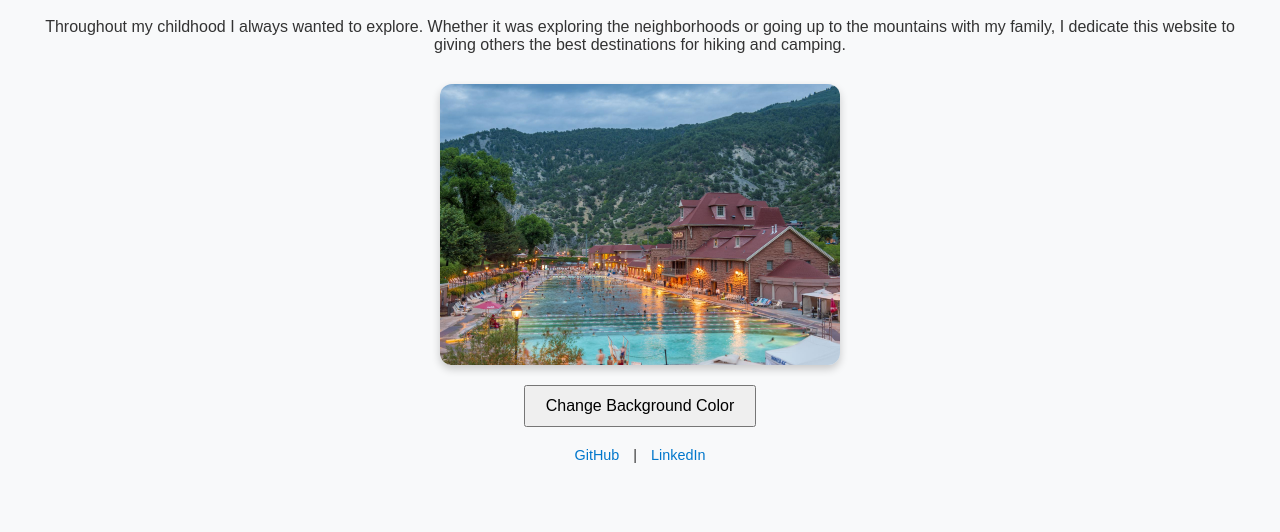
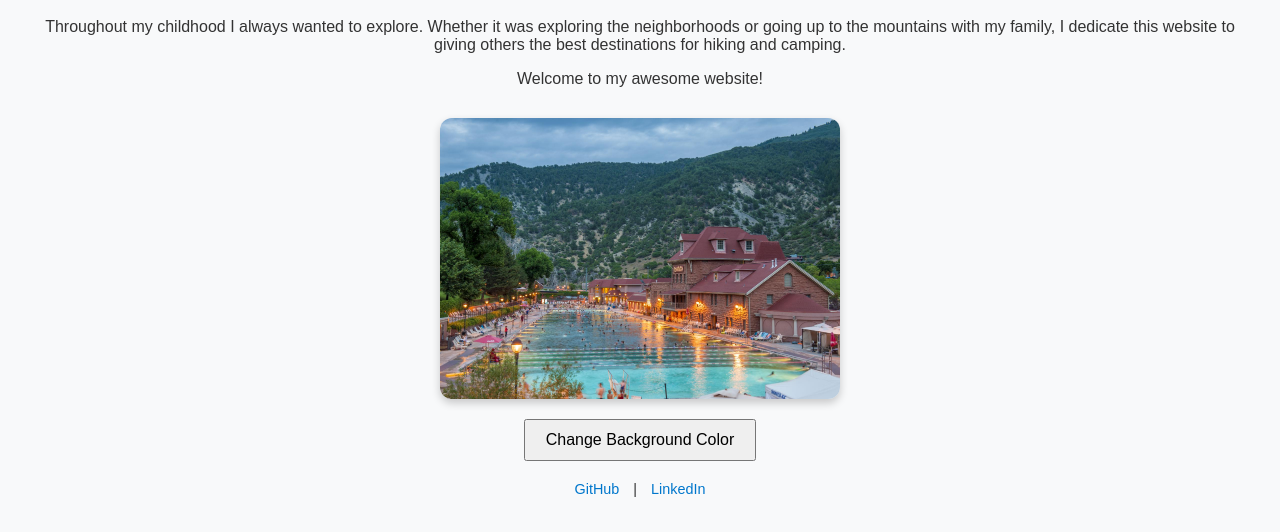
Before and after one commit to ken-a-c/ken-a-c.github.io, a plain HTML site: page index.html in a window 1280 px wide. Shown: the part 80-612 px from the top of the page. Drawn offline with Linux system fonts and the light colour scheme.

Commit message:
Implement typing effect on welcome message
Added a typing effect for welcome message.

```diff
--- a/index.html
+++ b/index.html
@@ -10,6 +10,8 @@
   <header>
     <h1>Outdoor Activities Guide</h1>
     <p>Throughout my childhood I always wanted to explore. Whether it was exploring the neighborhoods or going up to the mountains with my family, I dedicate this website to giving others the best destinations for hiking and camping.</p>
+
+    <p id="typing-text"></p>
   </header>
 
   <main>
@@ -25,6 +27,24 @@
   </footer>
 
   <script>
+
+    function typeEffect(element, text, speed = 50) {
+      let i = 0;
+      const timer = setInterval(() => {
+        if (i < text.length) {
+          element.innerHTML += text.charAt(i);
+          i++;
+        } else {
+          clearInterval(timer);
+        }
+      }, speed);
+    }
+
+    window.onload = function() {
+      const element = document.getElementById('typing-text');
+      typeEffect(element, "Welcome to my awesome website!");
+    };
+
     function changeBackgroundColor() {
       const randomColor = '#' + Math.floor(Math.random() * 16777215).toString(16);
       document.body.style.backgroundColor = randomColor;
```
